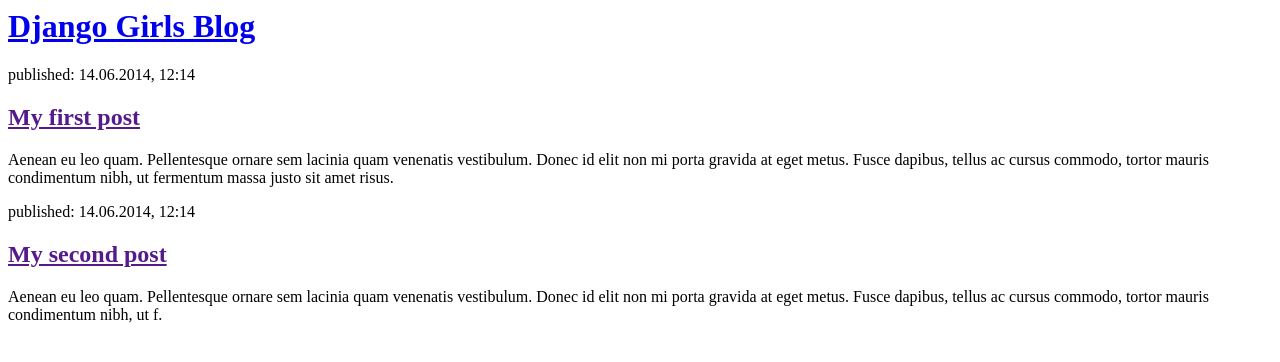
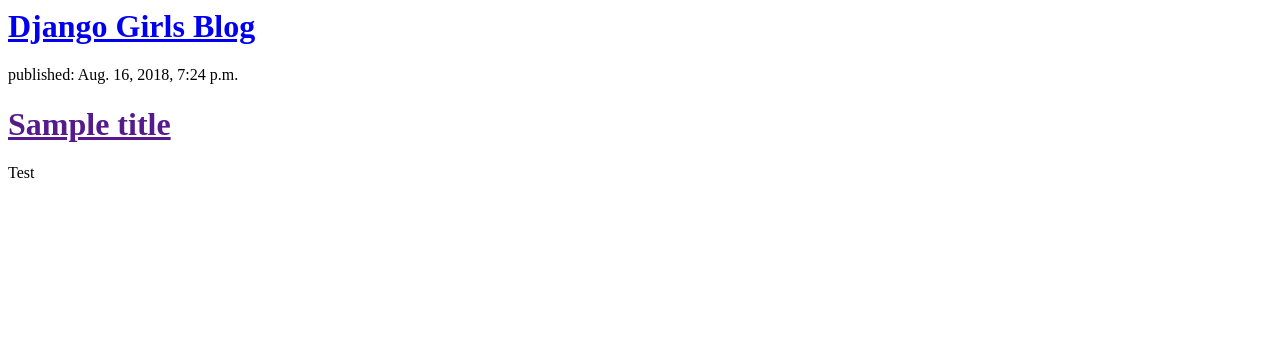
Before and after one commit to saxatachi/my-first-blog, a Django app: page / in a window 1280 px wide. Shown: the top 362 px of the page. Run offline with Django 3.2, Linux system fonts and the light colour scheme; data comes from the database, SQL or seed files in the repository; both versions use the stored data as it was after the commit.

Commit message:
Modified templates to display posts from database.

```diff
--- a/blog/templates/blog/post_list.html
+++ b/blog/templates/blog/post_list.html
@@ -3,20 +3,14 @@
     <title>Django Girls blog</title>
 </head>
 <body>
+<div>
+    <h1><a href="/">Django Girls Blog</a></h1>
+</div>
+
+{% for post in posts %}
     <div>
-        <h1><a href="/">Django Girls Blog</a></h1>
+        <p>published: {{ post.published_date }}</p>
+        <h1><a href="">{{ post.title }}</a></h1>
+        <p>{{ post.text|linebreaksbr }}</p>
     </div>
-
-    <div>
-        <p>published: 14.06.2014, 12:14</p>
-        <h2><a href="">My first post</a></h2>
-        <p>Aenean eu leo quam. Pellentesque ornare sem lacinia quam venenatis vestibulum. Donec id elit non mi porta gravida at eget metus. Fusce dapibus, tellus ac cursus commodo, tortor mauris condimentum nibh, ut fermentum massa justo sit amet risus.</p>
-    </div>
-
-    <div>
-        <p>published: 14.06.2014, 12:14</p>
-        <h2><a href="">My second post</a></h2>
-        <p>Aenean eu leo quam. Pellentesque ornare sem lacinia quam venenatis vestibulum. Donec id elit non mi porta gravida at eget metus. Fusce dapibus, tellus ac cursus commodo, tortor mauris condimentum nibh, ut f.</p>
-    </div>
-</body>
-</html>
+{% endfor %}
--- a/blog/views.py
+++ b/blog/views.py
@@ -1,5 +1,7 @@
 from django.shortcuts import render
+from django.utils import timezone
+from .models import Post
+
 def post_list(request):
-    return render(request, 'blog/post_list.html', {})
-
-# Create your views here.
+    posts = Post.objects.filter(published_date__lte=timezone.now()).order_by('published_date')
+    return render(request, 'blog/post_list.html', {'posts': posts})
```
Also changed, not shown: db.sqlite3.
